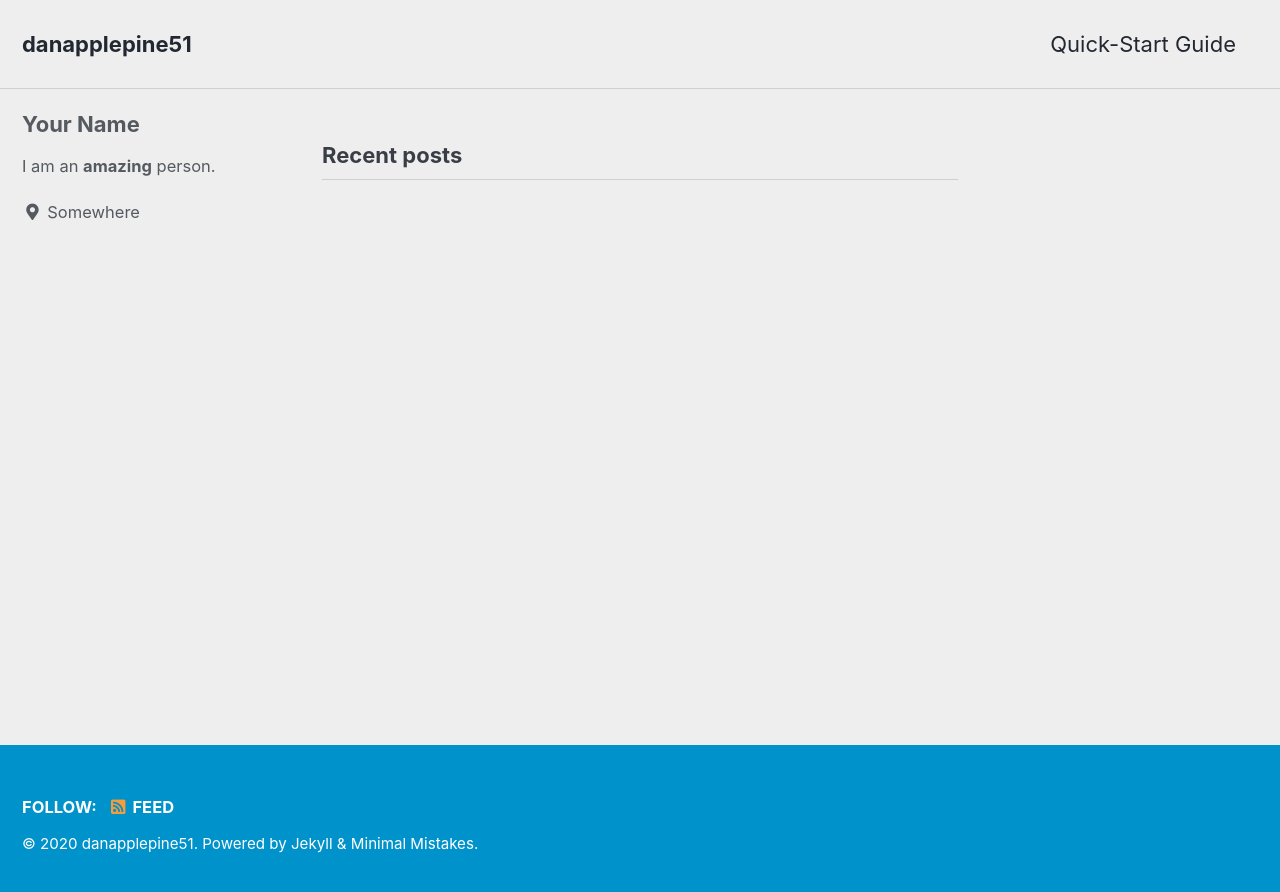
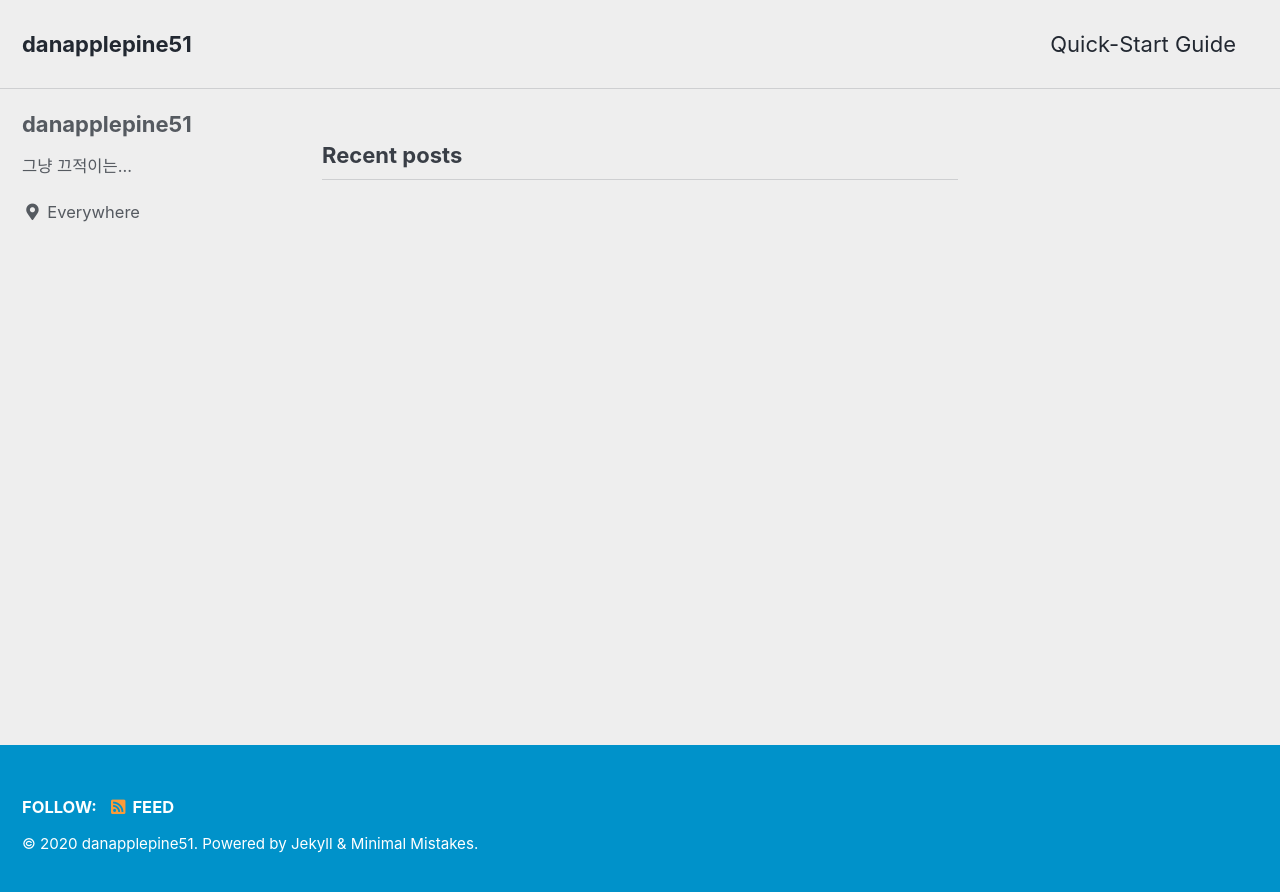
Before and after one commit to danapplepine51/danapplepine51.github.io, a Jekyll site: the page built from index.html, in a window 1280 px wide. Shown: the top 892 px of the page. Built offline with Jekyll 4.4.1, drawn with Linux system fonts in a browser that asks for light colours; cached includes are drawn as plain includes; the list of posts is cut into pages by our own code.

Commit message:
Update _config.yml

```diff
--- a/_config.yml
+++ b/_config.yml
@@ -93,10 +93,10 @@ analytics:
 
 # Site Author
 author:
-  name             : "Your Name"
+  name             : "danapplepine51"
   avatar           : # path of avatar image, e.g. "/assets/images/bio-photo.jpg"
-  bio              : "I am an **amazing** person."
-  location         : "Somewhere"
+  bio              : "그냥 끄적이는..."
+  location         : "Everywhere"
   email            :
   links:
     - label: "Email"
```
